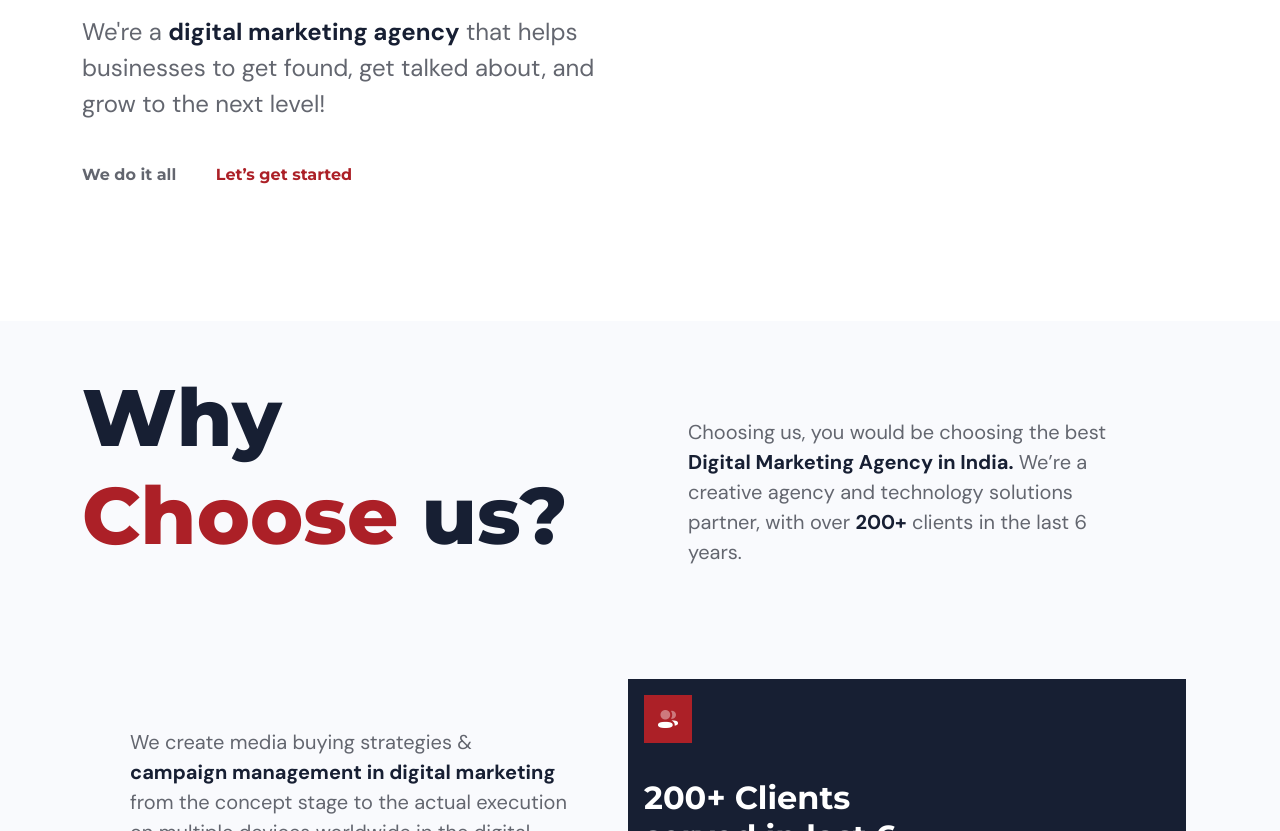
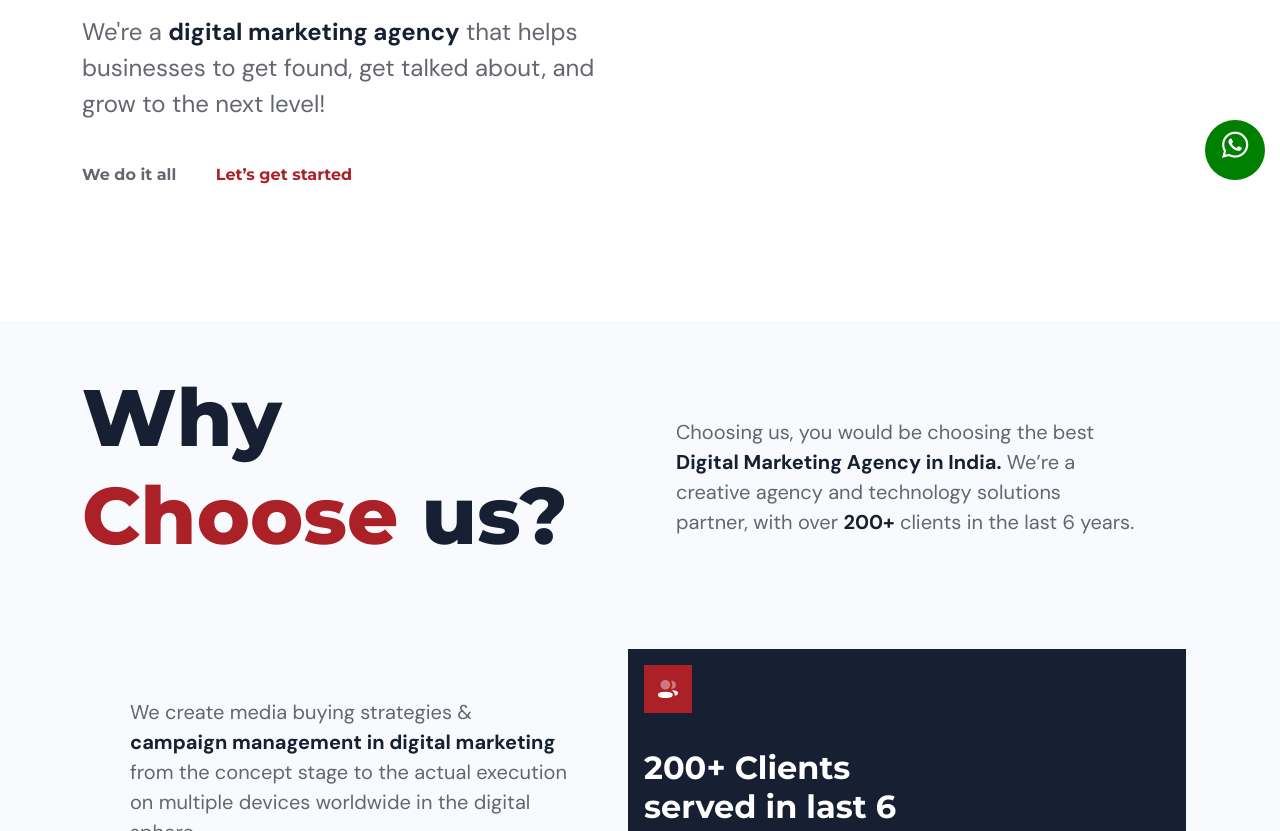
Before and after one commit to mailtoravi437/dgtg, a React (Create React App) app: page / in a window 1280 px wide. Shown: the part 580-1411 px from the top of the page. Built offline with nearby package versions, Linux system fonts and the light colour scheme; some icons are missing.

Commit message:
new commit

```diff
--- a/src/MyComponents/Footer.js
+++ b/src/MyComponents/Footer.js
@@ -1,5 +1,6 @@
 import React from 'react'
 import { FontAwesomeIcon } from '@fortawesome/react-fontawesome'
+// import { FaWhatsapp } from "react-icons/gi";
 
 export default function Footer() {
   return (
@@ -49,6 +50,7 @@ export default function Footer() {
                 <a href="#"><i className="fab fa-twitter" /></a>
                 <a href="#"><i className="fab fa-facebook-f" /></a>
                 <a href="#"><i className="fab fa-linkedin-in" /></a>
+                <a  class="whats-app" href="https://wa.me/+918240627029" target="_blank"><i class="fab fa-whatsapp"></i></a>
               </div>
             </div>
           </div>
--- a/src/MyComponents/Header.js
+++ b/src/MyComponents/Header.js
@@ -42,7 +42,7 @@ export default function Header() {
                 </div>
                 <div className="hamberger-menu">
                         <a href='#' onclick={() => SetshowMediaIcons(!showMediaIcons)}>
-                        <GiHamburgerMenu />
+                            <GiHamburgerMenu />
                         </a>
                     </div>
             </div>
--- a/src/MyComponents/Home.js
+++ b/src/MyComponents/Home.js
@@ -38,8 +38,8 @@ export default function Home() {
                     <h2>Why <span style={{ color: '#AC2027' }}>Choose</span> us?</h2>
                   </div>
                 </div>
-                <div className="col-sm-12 col-md-6 col-lg-6 d-flex align-items-center">
-                  <div className="home2 p-5">
+                <div className="col-sm-12 col-md-6 col-lg-6 d-flex align-items-center p-5">
+                  <div className="home2">
                     <p>Choosing us, you would be choosing the best <b>Digital Marketing Agency in India.</b> We’re a creative agency and technology solutions partner, with over <b>200+</b> clients in the last 6 years. </p>
                   </div>
                 </div>
--- a/src/MyComponents/OurWork.js
+++ b/src/MyComponents/OurWork.js
@@ -97,13 +97,13 @@ export default function OurWork() {
   <section style={{background: '#F9FAFD'}}>
     <div className="container p-5">
       <div className="row">
-        <div className="col-sm-12 col-md-4 col-lg-4-sm-12 col-sm-12 col-md-4 col-lg-4-md-6 col-sm-12 col-md-4 col-lg-4-lg-6">
+        <div className="col-sm-12 col-md-6 col-lg-6">
           <div className="letsgo d-flex">
             <img src="images/services/letsgo.png" height="80vh" width="80vh" />
             <h2>Let's get started working together.</h2>
           </div>
         </div>
-        <div className="col-sm-12 col-md-4 col-lg-4-sm-12 col-sm-12 col-md-4 col-lg-4-md-6 col-sm-12 col-md-4 col-lg-4-lg-6">
+        <div className="col-sm-12 col-md-6 col-lg-6">
           <div className="contactus d-flex justify-content-end align-items-center">
             <h4>Contact us<i className="fal fa-long-arrow-right" style={{color: '#AC2027'}} /></h4>
           </div>
--- a/src/Styles/global.css
+++ b/src/Styles/global.css
@@ -642,6 +642,29 @@ b
     color: #171F33;
 }
 
+.whats-app {
+    position: fixed;
+    background-color: green;
+    width: 60px;
+    height: 60px;
+    bottom: 40px;
+    color: #FFF;
+    border-radius: 50px;
+    text-align: center;
+    font-size: 30px;
+    z-index: 100;
+    right: 15px;
+}
+
+.whats-app i
+{
+    background: none;
+}
+
+.my-float {
+    margin-top: 16px;
+}
+
 @media (max-width: 375px) {
     .menu
     {
@@ -659,7 +682,7 @@ b
     .menu-mobile-view
     {
         top: 75px;
-        left: 120%;
+        /* left: 120%; */
         display: block;
         padding: 100px 0px;
         text-align: center;
```
